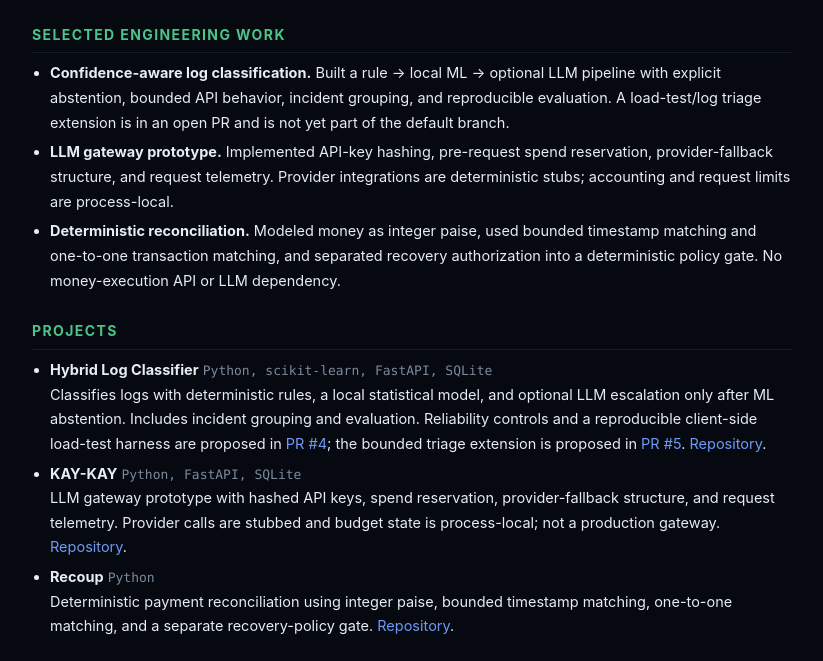
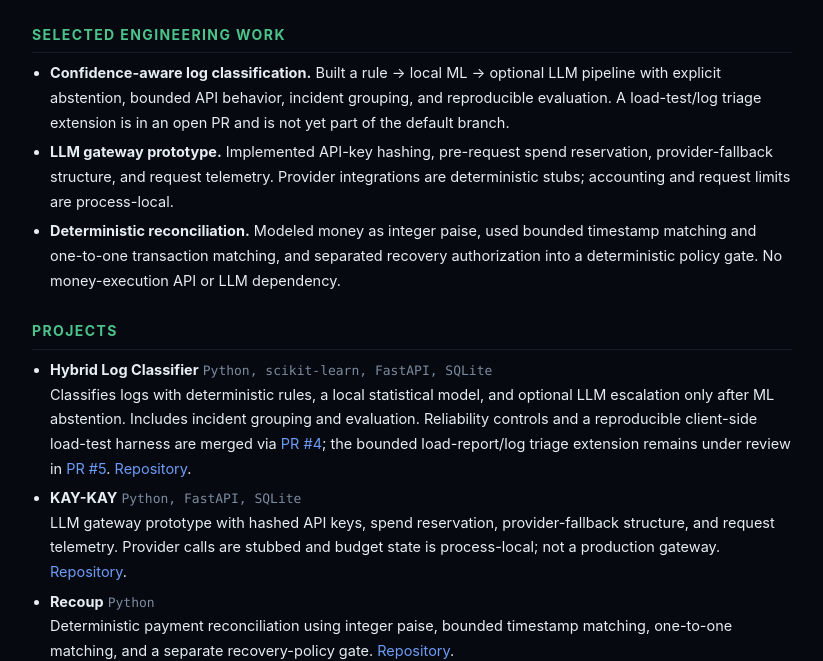
Before and after one commit to HarshCodeK/HarshCodeK, a website: page resume.html in a window 1280 px wide. Shown: the part 140-801 px from the top of the page, without its empty margins (228-1051 px from the left). Drawn offline with Linux system fonts and the light colour scheme.

Commit message:
docs: reflect merged reliability work and open triage PR

```diff
--- a/resume.html
+++ b/resume.html
@@ -40,7 +40,7 @@ harsh.kharavle@gmail.com · github.com/HarshCodeK · linkedin.com/in/harsh-k-422
 <h2>Projects</h2>
 <ul>
 <li><span class="role">Hybrid Log Classifier</span> <span class="meta">Python, scikit-learn, FastAPI, SQLite</span><br>
-Classifies logs with deterministic rules, a local statistical model, and optional LLM escalation only after ML abstention. Includes incident grouping and evaluation. Reliability controls and a reproducible client-side load-test harness are proposed in <a href="https://github.com/HarshCodeK/hybrid-log-classifier/pull/4">PR #4</a>; the bounded triage extension is proposed in <a href="https://github.com/HarshCodeK/hybrid-log-classifier/pull/5">PR #5</a>. <a href="https://github.com/HarshCodeK/hybrid-log-classifier">Repository</a>.</li>
+Classifies logs with deterministic rules, a local statistical model, and optional LLM escalation only after ML abstention. Includes incident grouping and evaluation. Reliability controls and a reproducible client-side load-test harness are merged via <a href="https://github.com/HarshCodeK/hybrid-log-classifier/pull/4">PR #4</a>; the bounded load-report/log triage extension remains under review in <a href="https://github.com/HarshCodeK/hybrid-log-classifier/pull/5">PR #5</a>. <a href="https://github.com/HarshCodeK/hybrid-log-classifier">Repository</a>.</li>
 
 <li><span class="role">KAY-KAY</span> <span class="meta">Python, FastAPI, SQLite</span><br>
 LLM gateway prototype with hashed API keys, spend reservation, provider-fallback structure, and request telemetry. Provider calls are stubbed and budget state is process-local; not a production gateway. <a href="https://github.com/HarshCodeK/kay-kay">Repository</a>.</li>
```
